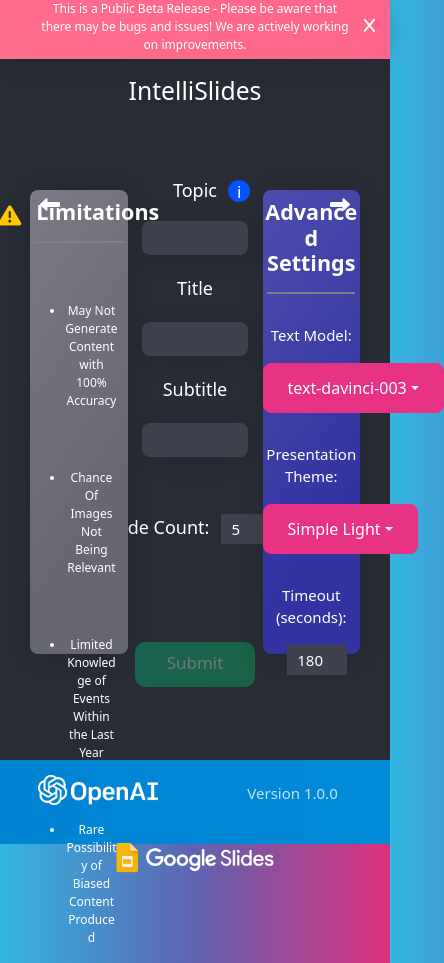
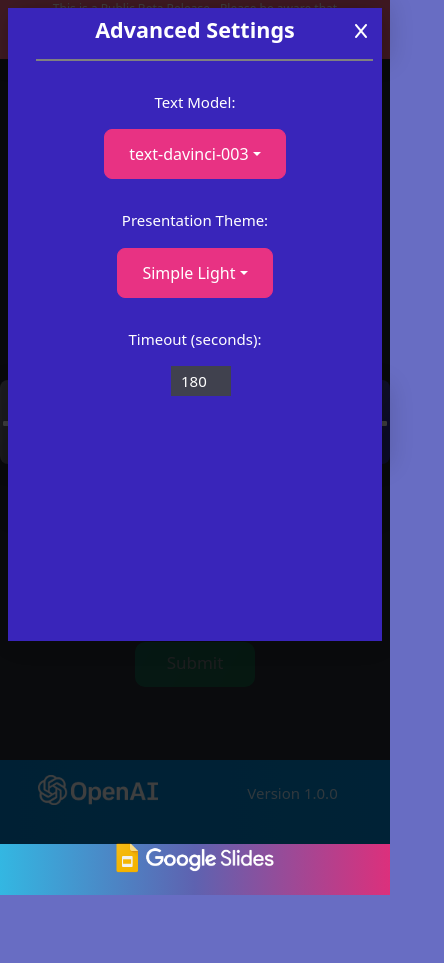
Before and after one commit to Raamzeez/IntelliSlides, a React (Create React App) app in the folder client/: page / in a window 390 px wide. Shown: the whole page, 444 px wide, since content can reach past the window. After the commit the page ends 895 px from the top, so only its background shows below. Built offline with nearby package versions, Linux system fonts and the light colour scheme.

Commit message:
Abstracted UI and made it so that a modal is shown instead of a card for both the Limitations and Advanced Settings sections when on mobile

```diff
--- a/client/src/components/AdvancedSettings.tsx
+++ b/client/src/components/AdvancedSettings.tsx
@@ -1,10 +1,11 @@
 import React, { FC, useState } from "react";
-import { Card, Dropdown, DropdownButton } from "react-bootstrap";
+import { Card, Dropdown, DropdownButton, Modal } from "react-bootstrap";
 import models from "../data/models";
 import themes from "../data/themes";
 import Model from "../types/model";
 import Theme from "../types/theme";
 import fetchSetting from "../util/fetchSetting";
+import useWindowDimensions from "../util/useWindowDimensions";
 import NumberInput from "./NumberInput";
 // import NumberInput from "./NumberInput";
 
@@ -19,8 +20,15 @@
 }
 
 const AdvancedOptions: FC<iProps> = ({ onClickHandler }) => {
+  const widthThreshold = 750;
+
+  const { width } = useWindowDimensions();
+
   const [hide, setHide] = useState(
-    localStorage.getItem("showAdvancedSettings") === "true" ? true : false
+    localStorage.getItem("showAdvancedSettings") === "true" &&
+      width >= widthThreshold
+      ? true
+      : false
   );
 
   const [state, setState] = useState<iState>({
@@ -54,10 +62,57 @@
     setState({ ...state, timeout });
   };
 
+  const content = () => {
+    return (
+      <>
+        <h4 style={{ marginTop: 8.75 }}>Advanced Settings</h4>
+        <div
+          style={{
+            height: 2,
+            width: "90%",
+            marginLeft: "5%",
+            backgroundColor: "grey",
+          }}
+        />
+        <p style={{ fontSize: 15, marginTop: 30 }}>Text Model: </p>
+        <DropdownButton
+          key={"secondary"}
+          title={state.model}
+          id={"1"}
+          onSelect={(model) => onModelChange(model as Model)}
+        >
+          {models.map((model) => {
+            return <Dropdown.Item eventKey={model}>{model}</Dropdown.Item>;
+          })}
+        </DropdownButton>
+        <p style={{ fontSize: 15, marginTop: 30 }}>Presentation Theme: </p>
+        <DropdownButton
+          key={"primary"}
+          title={state.theme}
+          id={"2"}
+          onSelect={(theme) => onThemeChange(theme as Theme)}
+        >
+          {themes.map((theme) => {
+            return <Dropdown.Item eventKey={theme}>{theme}</Dropdown.Item>;
+          })}
+        </DropdownButton>
+        <p style={{ fontSize: 15, marginTop: 30 }}>Timeout (seconds): </p>
+        <NumberInput
+          // label="Timeout: "
+          value={state.timeout}
+          onChangeHandler={(e) => onTimeoutChange(parseInt(e.target.value))}
+          required={true}
+          min={60}
+          max={600}
+        />
+      </>
+    );
+  };
+
   return (
     <Card
       style={
-        !hide
+        !hide && width > widthThreshold
           ? {
               position: "absolute",
               right: 30,
@@ -81,86 +136,14 @@
       className="shadow"
       onClick={hide ? () => onHide(false) : () => null}
     >
-      {!hide ? (
+      {!hide && width > widthThreshold ? (
         <div className="animate__animated animate__fadeIn animate__slower">
           <i
             className="fa-solid fa-right-long pointer"
             style={{ position: "absolute", top: 5, right: 10, fontSize: 20 }}
             onClick={() => onHide(true)}
           />
-          <h4 style={{ marginTop: 8.75 }}>Advanced Settings</h4>
-          <div
-            style={{
-              height: 2,
-              width: "90%",
-              marginLeft: "5%",
-              backgroundColor: "grey",
-            }}
-          />
-          <p style={{ fontSize: 15, marginTop: 30 }}>Text Model: </p>
-          <DropdownButton
-            key={"secondary"}
-            title={state.model}
-            id={"1"}
-            onSelect={(model) => onModelChange(model as Model)}
-          >
-            <Dropdown.Item eventKey={"text-davinci-003"}>
-              text-davinci-003
-            </Dropdown.Item>
-            <Dropdown.Item eventKey={"text-curie-001"}>
-              text-curie-001
-            </Dropdown.Item>
-            <Dropdown.Item eventKey={"text-babbage-001"}>
-              text-babbage-001
-            </Dropdown.Item>
-            <Dropdown.Item eventKey={"text-ada-001"}>
-              text-ada-001
-            </Dropdown.Item>
-          </DropdownButton>
-          <p style={{ fontSize: 15, marginTop: 30 }}>Presentation Theme: </p>
-          <DropdownButton
-            key={"primary"}
-            title={state.theme}
-            id={"2"}
-            onSelect={(theme) => onThemeChange(theme as Theme)}
-          >
-            <Dropdown.Item eventKey={"Simple Light"}>
-              Simple Light
-            </Dropdown.Item>
-            <Dropdown.Item eventKey={"Simple Dark"}>Simple Dark</Dropdown.Item>
-            <Dropdown.Item eventKey={"Streamline"}>Streamline</Dropdown.Item>
-            <Dropdown.Item eventKey={"Focus"}>Focus</Dropdown.Item>
-            <Dropdown.Item eventKey={"Shift"}>Shift</Dropdown.Item>
-            <Dropdown.Item eventKey={"Momentum"}>Momentum</Dropdown.Item>
-            <Dropdown.Item eventKey={"Paradigm"}>Paradigm</Dropdown.Item>
-            <Dropdown.Item eventKey={"Material"}>Material</Dropdown.Item>
-            <Dropdown.Item eventKey={"Swiss"}>Swiss</Dropdown.Item>
-            <Dropdown.Item eventKey={"Beach Day"}>Beach Day</Dropdown.Item>
-            <Dropdown.Item eventKey={"Slate"}>Slate</Dropdown.Item>
-            <Dropdown.Item eventKey={"Coral"}>Coral</Dropdown.Item>
-            <Dropdown.Item eventKey={"Spearmint"}>Spearmint</Dropdown.Item>
-            <Dropdown.Item eventKey={"Plum"}>Plum</Dropdown.Item>
-            <Dropdown.Item eventKey={"Paperback"}>Paperback</Dropdown.Item>
-            <Dropdown.Item eventKey={"Modern Writer"}>
-              Modern Writer
-            </Dropdown.Item>
-            <Dropdown.Item eventKey={"Geometric"}>Geometric</Dropdown.Item>
-            <Dropdown.Item eventKey={"Pop"}>Pop</Dropdown.Item>
-            <Dropdown.Item eventKey={"Luxe"}>Luxe</Dropdown.Item>
-            <Dropdown.Item eventKey={"Blue & Gold"}>Blue & Gold</Dropdown.Item>
-            <Dropdown.Item eventKey={"Tropic"}>Tropic</Dropdown.Item>
-            <Dropdown.Item eventKey={"Marina"}>Marina</Dropdown.Item>
-            <Dropdown.Item eventKey={"Gameday"}>Gameday</Dropdown.Item>
-          </DropdownButton>
-          <p style={{ fontSize: 15, marginTop: 30 }}>Timeout (seconds): </p>
-          <NumberInput
-            // label="Timeout: "
-            value={state.timeout}
-            onChangeHandler={(e) => onTimeoutChange(parseInt(e.target.value))}
-            required={true}
-            min={60}
-            max={600}
-          />
+          {content()}
         </div>
       ) : (
         <>
@@ -168,6 +151,33 @@
             className="fa-solid fa-left-long pointer"
             style={{ position: "absolute", top: "40%", right: 3, fontSize: 20 }}
           />
+          {!hide && (
+            <Modal show={true} onHide={() => onHide(true)}>
+              <div
+                style={{
+                  height: "75vh",
+                  width: "100%",
+                  display: "flex",
+                  flexDirection: "column",
+                  //   justifyContent: "center",
+                  alignItems: "center",
+                  backgroundColor: "#3925ba",
+                }}
+              >
+                <i
+                  className="fa-solid fa-x pointer"
+                  style={{
+                    color: "white",
+                    position: "absolute",
+                    top: 15,
+                    right: 15,
+                  }}
+                  onClick={() => onHide(true)}
+                />
+                {content()}
+              </div>
+            </Modal>
+          )}
         </>
       )}
     </Card>
--- a/client/src/components/Alert.tsx
+++ b/client/src/components/Alert.tsx
@@ -6,7 +6,7 @@
 }
 
 const Alert: FC<iProps> = ({ onCloseHandler }) => {
-  const { height, width } = useWindowDimensions();
+  const { width } = useWindowDimensions();
 
   const alertStyling = (): {
     fontSize: number;
@@ -34,7 +34,7 @@
         background:
           "linear-gradient(231deg, rgba(255,100,138,1) 0%, rgba(255,110,141,1) 100%)",
       }}
-      className="shadow"
+      className="shadow animate__animated animate__fadeInDown"
     >
       <p
         style={{
--- a/client/src/components/Limitations.tsx
+++ b/client/src/components/Limitations.tsx
@@ -1,8 +1,13 @@
 import React, { FC, useState } from "react";
-import { Card } from "react-bootstrap";
+import { Card, Modal } from "react-bootstrap";
+import useWindowDimensions from "../util/useWindowDimensions";
 import BulletPoint from "./BulletPoint";
 
 const Limitations: FC = () => {
+  const widthThreshold = 750;
+
+  const { width } = useWindowDimensions();
+
   const [hide, setHide] = useState(
     localStorage.getItem("showLimitations") === "true" ? true : false
   );
@@ -12,10 +17,59 @@
     setHide(hide);
   };
 
+  const content = () => {
     return (
+      <>
+        <div
+          style={{
+            display: "flex",
+            flexDirection: "row",
+            alignItems: "center",
+            justifyContent: "center",
+          }}
+        >
+          <i
+            className="fa-solid fa-triangle-exclamation"
+            style={{
+              color: "#ffc800",
+              fontSize: 23,
+              marginRight: 15,
+            }}
+          ></i>
+          <h4 style={{ marginTop: 8.75 }}>Limitations</h4>
+        </div>
+        <div
+          style={{
+            height: 2,
+            width: "90%",
+            marginLeft: "5%",
+            backgroundColor: "grey",
+          }}
+        />
+        <ul>
+          <BulletPoint
+            label="May Not Generate Content with 100% Accuracy"
+            count={4}
+          />
+          <BulletPoint label="Chance Of Images Not Being Relevant" count={4} />
+          <BulletPoint
+            label="Limited Knowledge of Events Within the Last Year"
+            count={4}
+          />
+          <BulletPoint
+            label="Rare Possibility of Biased Content Produced"
+            count={4}
+          />
+        </ul>
+      </>
+    );
+  };
+
+  return (
+    <>
       <Card
         style={
-        !hide
+          !hide && width > widthThreshold
             ? {
                 position: "absolute",
                 left: 30,
@@ -36,63 +90,61 @@
         className={`shadow ${hide ? "pointer" : ""}`}
         onClick={hide ? () => onHide(false) : () => null}
       >
-      {!hide ? (
+        {!hide && width > widthThreshold ? (
+          <>
             <div className="animate__animated animate__fadeIn animate__slower">
               <i
                 className="fa-solid fa-left-long pointer"
                 style={{ position: "absolute", top: 5, left: 10, fontSize: 20 }}
                 onClick={() => onHide(true)}
               />
-          <div
-            style={{
-              display: "flex",
-              flexDirection: "row",
-              alignItems: "center",
-              justifyContent: "center",
-            }}
-          >
-            <i
-              className="fa-solid fa-triangle-exclamation"
-              style={{ color: "#ffc800", fontSize: 23, marginRight: 15 }}
-            ></i>
-            <h4 style={{ marginTop: 8.75 }}>Limitations</h4>
+              {content()}
             </div>
-          <div
-            style={{
-              height: 2,
-              width: "90%",
-              marginLeft: "5%",
-              backgroundColor: "grey",
-            }}
-          />
-          <ul>
-            <BulletPoint
-              label="May Not Generate Content with 100% Accuracy"
-              count={4}
-            />
-            <BulletPoint
-              label="Chance Of Images Not Being Relevant"
-              count={4}
-            />
-            <BulletPoint
-              label="Limited Knowledge of Events Within the Last Year"
-              count={4}
-            />
-            <BulletPoint
-              label="Rare Possibility of Biased Content Produced"
-              count={4}
-            />
-          </ul>
-        </div>
+          </>
         ) : (
           <>
             <i
               className="fa-solid fa-right-long pointer"
-            style={{ position: "absolute", top: "40%", left: 3, fontSize: 20 }}
+              style={{
+                position: "absolute",
+                top: "40%",
+                left: 3,
+                fontSize: 20,
+              }}
             />
+            {!hide && (
+              <>
+                <Modal show={true} onHide={() => onHide(true)}>
+                  <div
+                    style={{
+                      height: "60vh",
+                      width: "100%",
+                      backgroundColor: "#282c34",
+                      display: "flex",
+                      flexDirection: "column",
+                      //   justifyContent: "center",
+                      alignItems: "center",
+                    }}
+                  >
+                    <i
+                      className="fa-solid fa-x pointer"
+                      style={{
+                        color: "white",
+                        position: "absolute",
+                        top: 15,
+                        right: 15,
+                      }}
+                      onClick={() => onHide(true)}
+                    />
+                    {content()}
+                  </div>
+                </Modal>
+              </>
+            )}
           </>
         )}
       </Card>
+    </>
   );
 };
 
```
Lines whose indentation alone changed are shown as unchanged.
